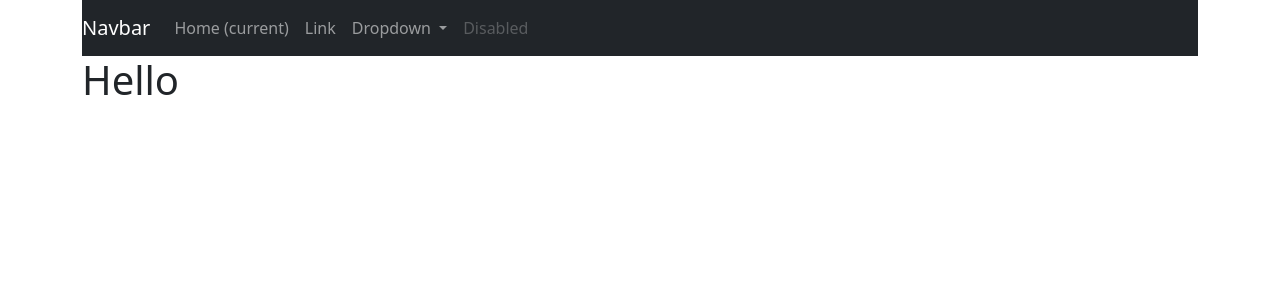
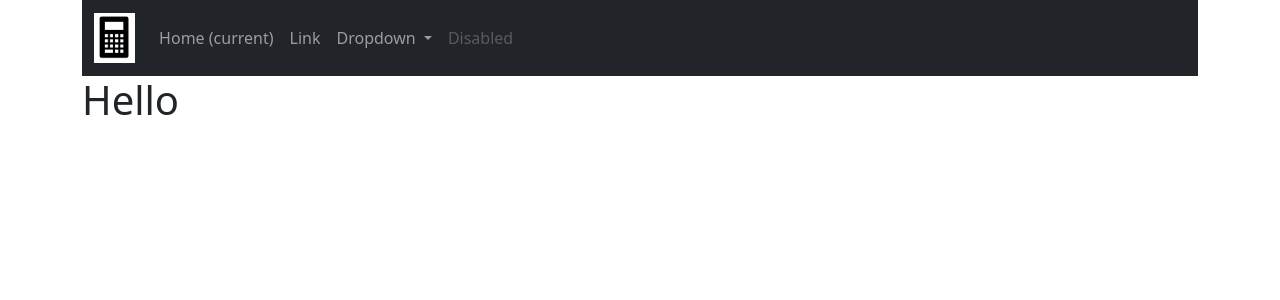
Before and after one commit to AmunStalder/master-thesis, a Django app: page / in a window 1280 px wide. Shown: the top 300 px of the page. Run offline with Django 3.2, Linux system fonts and the light colour scheme; some libraries are stand-ins or nearby versions.

Commit message:
Added brand image (placeholder) created new master.css file

```diff
--- /dev/null
+++ b/apo_calculator/static/css/master.css
@@ -0,0 +1,7 @@
+
+/* Base.html */
+/* brand image in base.html */
+#brand-image{
+  height: 50px;
+
+}
--- a/apo_calculator/templates/_partials/base.html
+++ b/apo_calculator/templates/_partials/base.html
@@ -1,15 +1,17 @@
+<!DOCTYPE html>
 {% load static %}
-<!DOCTYPE html>
 <html lang="en" dir="ltr">
   <head>
     <meta charset="utf-8">
     <link href="https://cdn.jsdelivr.net/npm/bootstrap@5.1.3/dist/css/bootstrap.min.css" rel="stylesheet" integrity="sha384-1BmE4kWBq78iYhFldvKuhfTAU6auU8tT94WrHftjDbrCEXSU1oBoqyl2QvZ6jIW3" crossorigin="anonymous">
+    <link rel="stylesheet" href="{% static 'css/master.css' %}">
     <title>Apo Calculator</title>
   </head>
   <body>
     <div class="container">
       <nav class="navbar navbar-expand-lg navbar-dark bg-dark">
-        <a class="navbar-brand" href="#">Navbar</a>
+        <div class="container">
+          <a class="navbar-brand" href="{% url 'index' %}"> <img id="brand-image" src="{% static 'img/Company_Logo.png' %}" alt=""> </a>
           <button class="navbar-toggler" type="button" data-toggle="collapse" data-target="#navbarSupportedContent" aria-controls="navbarSupportedContent" aria-expanded="false" aria-label="Toggle navigation">
             <span class="navbar-toggler-icon"></span>
           </button>
@@ -38,6 +40,7 @@
               </li>
             </ul>
           </div>
+        </div>
       </nav>
     </div>
     <div class="container">
```
Also changed, not shown: apo_calculator/static/img/Company_Logo.png (added), 3 other files. Lines whose indentation alone changed are shown as unchanged.
